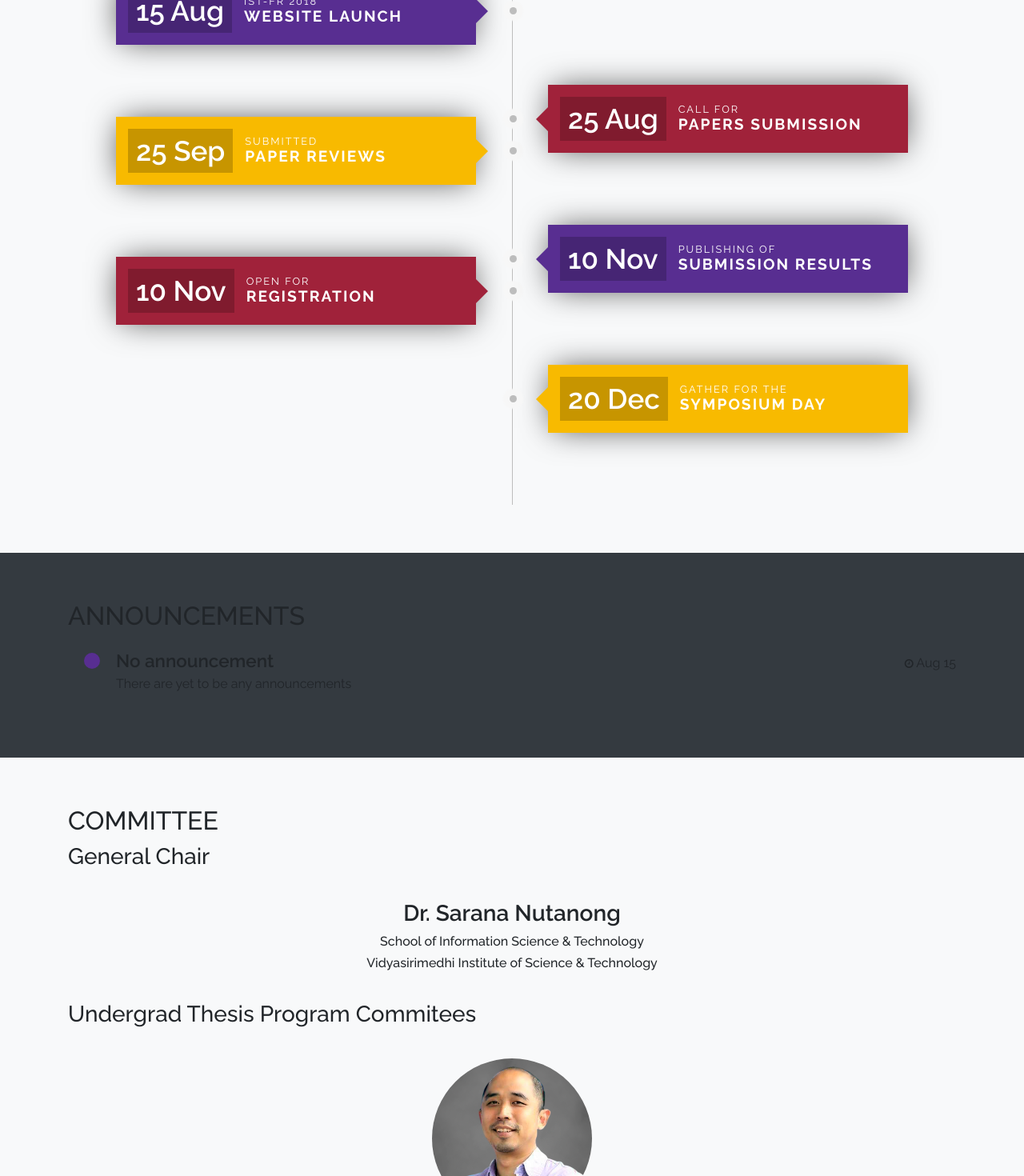
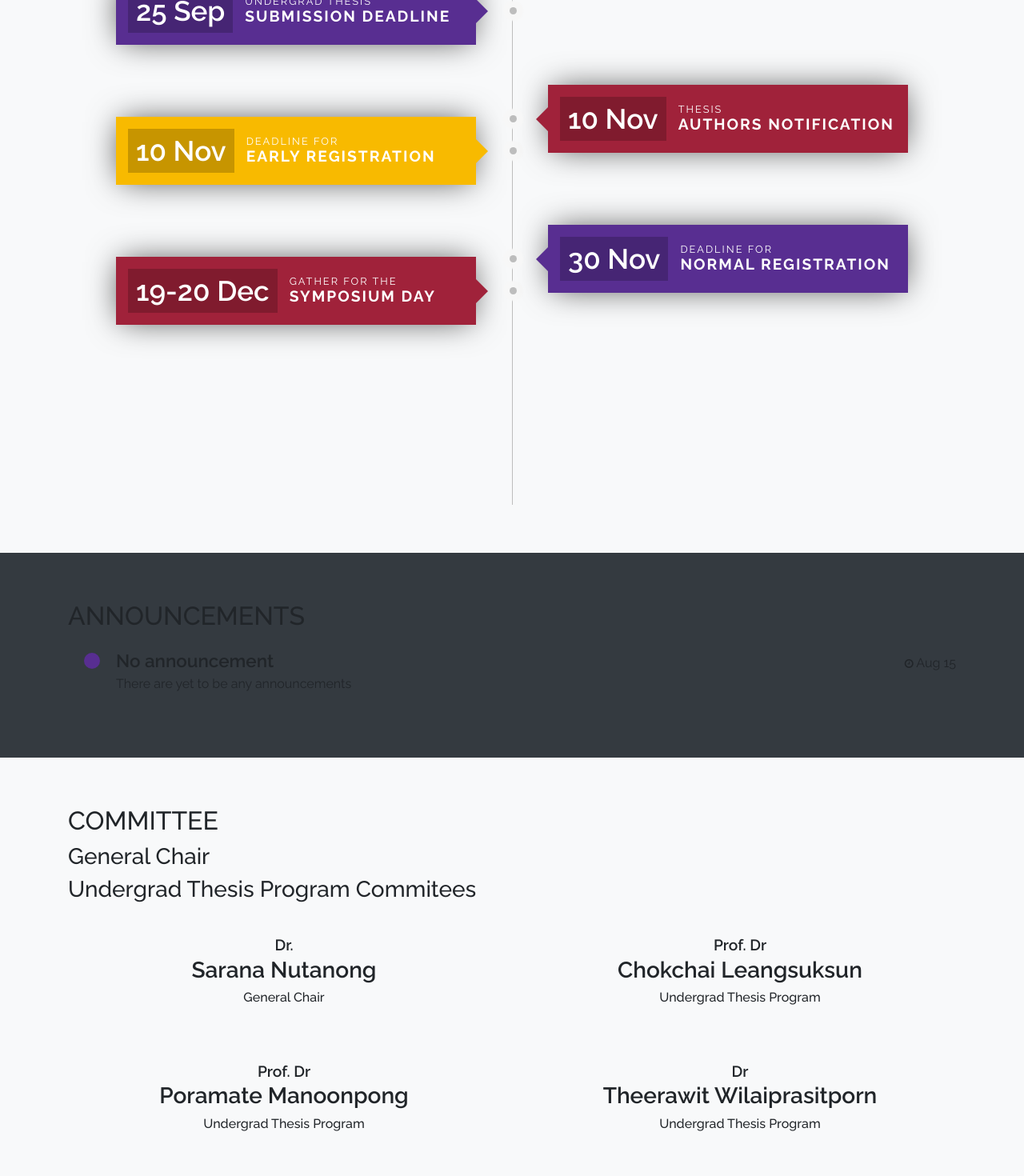
Before and after one commit to ist-fr/2019, a Vue app: page / in a window 1280 px wide. Shown: the part 1020-2490 px from the top of the page at 80% size. Built offline with nearby package versions, Linux system fonts and the light colour scheme; what vue-scrollactive, vuetable-2 would draw is missing.

Commit message:
update timeline

```diff
--- a/src/components/Facelift/Committee.vue
+++ b/src/components/Facelift/Committee.vue
@@ -8,32 +8,20 @@
         <div class="col-lg-12 mx-auto">
           <h3>General Chair</h3>
         </div>
-        <div class="col-lg-6 col-sm-12 text-center card-committee" v-for="committee in chairCommittees" v-bind:key="committee.name">
+        <div class="col-lg-12 mx-auto">
+          <h3>Undergrad Thesis Program Commitees</h3>
+        </div>
+        <div class="col-lg-6 col-sm-12 text-center card-committee" v-for="committee in committees" v-bind:key="committee.name">
             <!-- <a class="img" :href="committee.link" target="_blank">
               <div class="img-overlay"><i class="fa fa-external-link"></i></div>
               <img class="img-committee" :src="committee.imageSrc">
             </a> -->
             <div>
-              <h3>{{committee.title}} {{committee.name}}</h3>
-              <!-- <h6>{{committee.position}}</h6> -->
-              <h6>{{committee.school}}</h6>
-              <h6>{{committee.university}}</h6>
-          </div>
-        </div>
-        <div class="col-lg-12 mx-auto">
-          <h3>Undergrad Thesis Program Commitees</h3>
-        </div>
-        <div class="col-lg-6 col-sm-12 text-center card-committee" v-for="committee in committees" v-bind:key="committee.name">
-            <a class="img" :href="committee.link" target="_blank">
-              <div class="img-overlay"><i class="fa fa-external-link"></i></div>
-              <img class="img-committee" :src="committee.imageSrc">
-            </a>
-            <div>
               <small>{{committee.title}}</small>
               <h3>{{committee.name}}</h3>
               <h6>{{committee.position}}</h6>
-              <h6>{{committee.school}}</h6>
-              <h6>{{committee.university}}</h6>
+              <!-- <h6>{{committee.school}}</h6>
+              <h6>{{committee.university}}</h6>  -->
           </div>
         </div>
       </div>
@@ -44,7 +32,7 @@
 export default {
   data () {
     return {
-      chairCommittees: [
+      committees: [
         {
           title: 'Dr.',
           name: 'Sarana Nutanong',
@@ -53,14 +41,30 @@ export default {
           school: 'School of Information Science & Technology',
           university: 'Vidyasirimedhi Institute of Science & Technology',
           link: 'http://www.vistec.ac.th/academic/faculty_detail.php?school=IST&id=55'
-        }
-      ],
-      committees: [
+        },
         {
-          title: 'Assoc. Prof. Dr.',
-          name: 'Sarana Nutanong',
+          title: 'Prof. Dr',
+          name: 'Chokchai  Leangsuksun',
           imageSrc: require('../../assets/committee/dr_sarana_nutanong.png'),
-          position: 'Faculty Member',
+          position: 'Undergrad Thesis Program',
+          school: 'School of Information Science & Technology',
+          university: 'Vidyasirimedhi Institute of Science & Technology',
+          link: 'http://www.vistec.ac.th/academic/faculty_detail.php?school=IST&id=55'
+        },
+        {
+          title: 'Prof. Dr',
+          name: 'Poramate Manoonpong',
+          imageSrc: require('../../assets/committee/dr_sarana_nutanong.png'),
+          position: 'Undergrad Thesis Program',
+          school: 'School of Information Science & Technology',
+          university: 'Vidyasirimedhi Institute of Science & Technology',
+          link: 'http://www.vistec.ac.th/academic/faculty_detail.php?school=IST&id=55'
+        },
+        {
+          title: 'Dr',
+          name: 'Theerawit Wilaiprasitporn',
+          imageSrc: require('../../assets/committee/dr_sarana_nutanong.png'),
+          position: 'Undergrad Thesis Program',
           school: 'School of Information Science & Technology',
           university: 'Vidyasirimedhi Institute of Science & Technology',
           link: 'http://www.vistec.ac.th/academic/faculty_detail.php?school=IST&id=55'
--- a/src/components/Facelift/KeyDates.vue
+++ b/src/components/Facelift/KeyDates.vue
@@ -10,12 +10,14 @@
       </div>
       <!-- All cards must be the same height and width for space calculations on large screens. -->
       <div class="demo-card-wrapper">
+
+
         <div class="demo-card demo-card--step1">
           <div class="head">
             <div class="number-box">
-              <span>15<span class="month"> Aug</span></span>
+              <span>25 Sep</span>
             </div>
-            <h2><span class="small">IST-FR 2018</span>website launch</h2>
+            <h2><span class="small">Undergrad thesis</span>submission deadline</h2>
           </div>
           <div class="body">
             <img src="http://placehold.it/1000x500" alt="Graphic">
@@ -25,9 +27,9 @@
         <div class="demo-card demo-card--step2">
           <div class="head">
             <div class="number-box">
-              <span>25 Aug</span>
+              <span>10 Nov</span>
             </div>
-            <h2><span class="small">Call for</span>papers submission</h2>
+            <h2><span class="small">Thesis</span>authors notification</h2>
           </div>
           <div class="body">
             <img src="http://placehold.it/1000x500" alt="Graphic">
@@ -37,9 +39,9 @@
         <div class="demo-card demo-card--step3">
           <div class="head">
             <div class="number-box">
-              <span>25 Sep</span>
+              <span>10 Nov</span>
             </div>
-            <h2><span class="small">Submitted</span>paper reviews</h2>
+            <h2><span class="small">Deadline for</span>early registration</h2>
           </div>
           <div class="body">
             <img src="http://placehold.it/1000x500" alt="Graphic">
@@ -49,30 +51,18 @@
         <div class="demo-card demo-card--step4">
           <div class="head">
             <div class="number-box">
-              <span>10 Nov</span>
+              <span>30 Nov</span>
             </div>
-            <h2><span class="small">Publishing of</span>submission results</h2>
+            <h2><span class="small">Deadline for</span>normal registration</h2>
           </div>
           <div class="body">
             <img src="http://placehold.it/1000x500" alt="Graphic">
           </div>
         </div>
-
         <div class="demo-card demo-card--step5">
           <div class="head">
             <div class="number-box">
-              <span>10 Nov</span>
-            </div>
-            <h2><span class="small">Open for</span>registration</h2>
-          </div>
-          <div class="body">
-            <img src="http://placehold.it/1000x500" alt="Graphic">
-          </div>
-        </div>
-        <div class="demo-card demo-card--step6">
-          <div class="head">
-            <div class="number-box">
-              <span>20 Dec</span>
+              <span>19-20 Dec</span>
             </div>
             <h2><span class="small">Gather for the</span>Symposium Day</h2>
           </div>
--- a/src/components/Facelift/Registration.vue
+++ b/src/components/Facelift/Registration.vue
@@ -16,11 +16,11 @@
                   <td><label class="title">Participant Category</label></td>
                   <td>
                     <label class="title">Early Registration</label><br>
-                    (July XX – December XX, 2018)
+                    (before 10 November, 2018)
                   </td>
                   <td>
-                    <label class="title">Late Registration</label><br>
-                    (After December XX, 2018)
+                    <label class="title">Regular Registration</label><br>
+                    (Before 30 December, 2018)
                   </td>
                 </tr>
                 <tr>
@@ -44,8 +44,7 @@
           <div class="col-lg-12">
           <h3>Notes</h3>
           <ul class="registration">
-            <li>Payments can be made either by bank transfer or by credit card.</li>
-            <li>All the transaction charges associated with payment (by bank transfer or by credit card) are responsibility of the participant.</li>
+            <li>Payments can be made either by bank transfer.</li>
             <li>Any fees deducted on our end must paid in cash upon registration.</li>
             <li>All on-site payments to the conference must be made in cash.</li>
           </ul>
```
